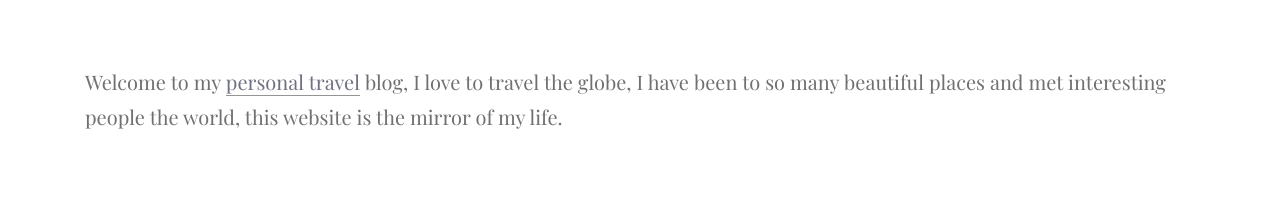
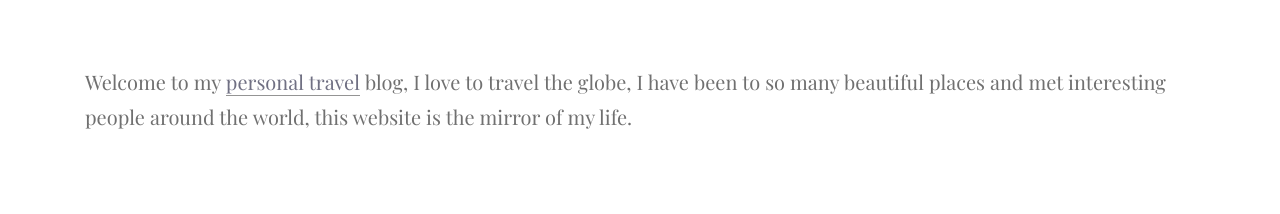
Before and after one commit to priysh95/travelie, a plain HTML site: page about.html in a window 1280 px wide. Shown: the part 515-729 px from the top of the page. Drawn offline with nearby package versions, Linux system fonts and the light colour scheme; some packages are replaced by stand-ins of ours; a script that the page names is missing.

Commit message:
Add files via upload

```diff
--- a/about.html
+++ b/about.html
@@ -61,7 +61,7 @@
                     </figure>
                 </div>
                 <div class="col-sm-12">
-                    <p>Welcome to my <a href="single.html">personal travel</a> blog, I love to travel the globe, I have been to so many beautiful places and met interesting people the world, this website is the mirror of my life. <br> </p>
+                    <p>Welcome to my <a href="single.html">personal travel</a> blog, I love to travel the globe, I have been to so many beautiful places and met interesting people around the world, this website is the mirror of my life. <br> </p>
 
                     </div>
             </div>
```
